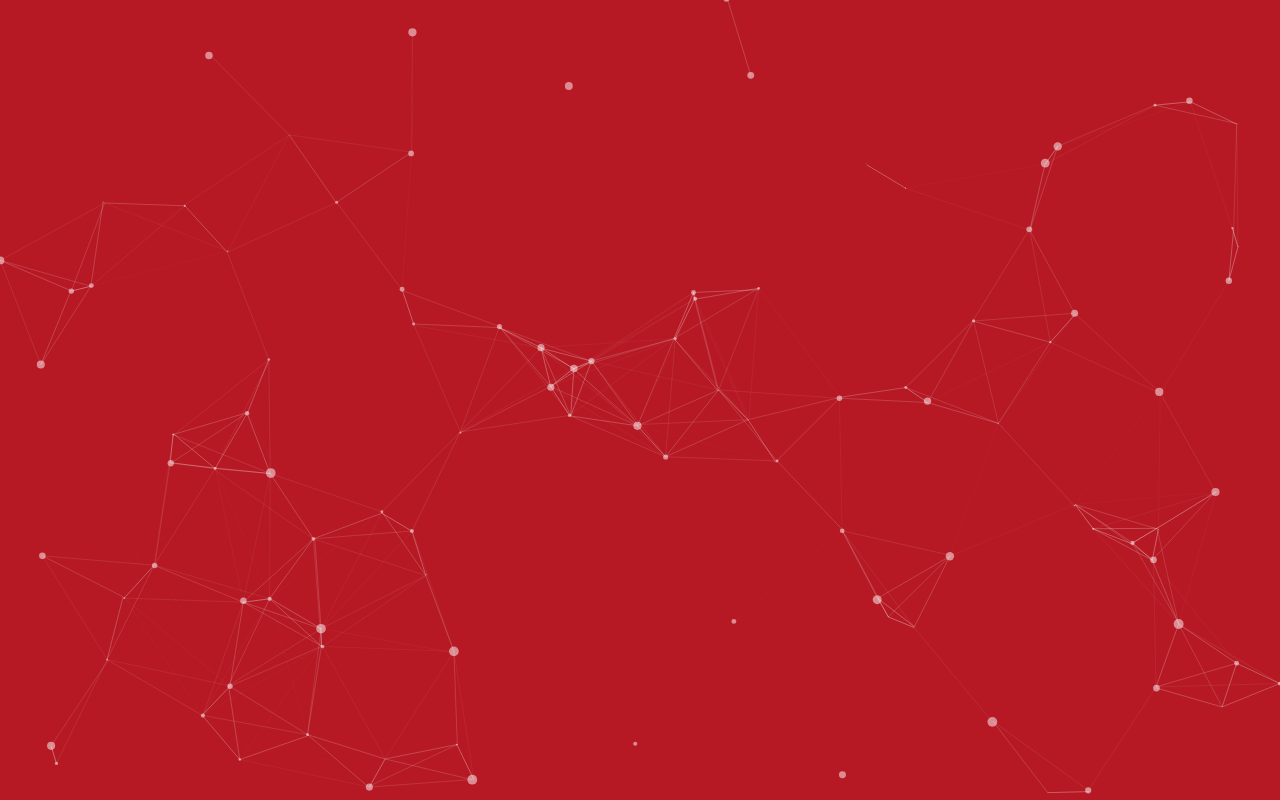
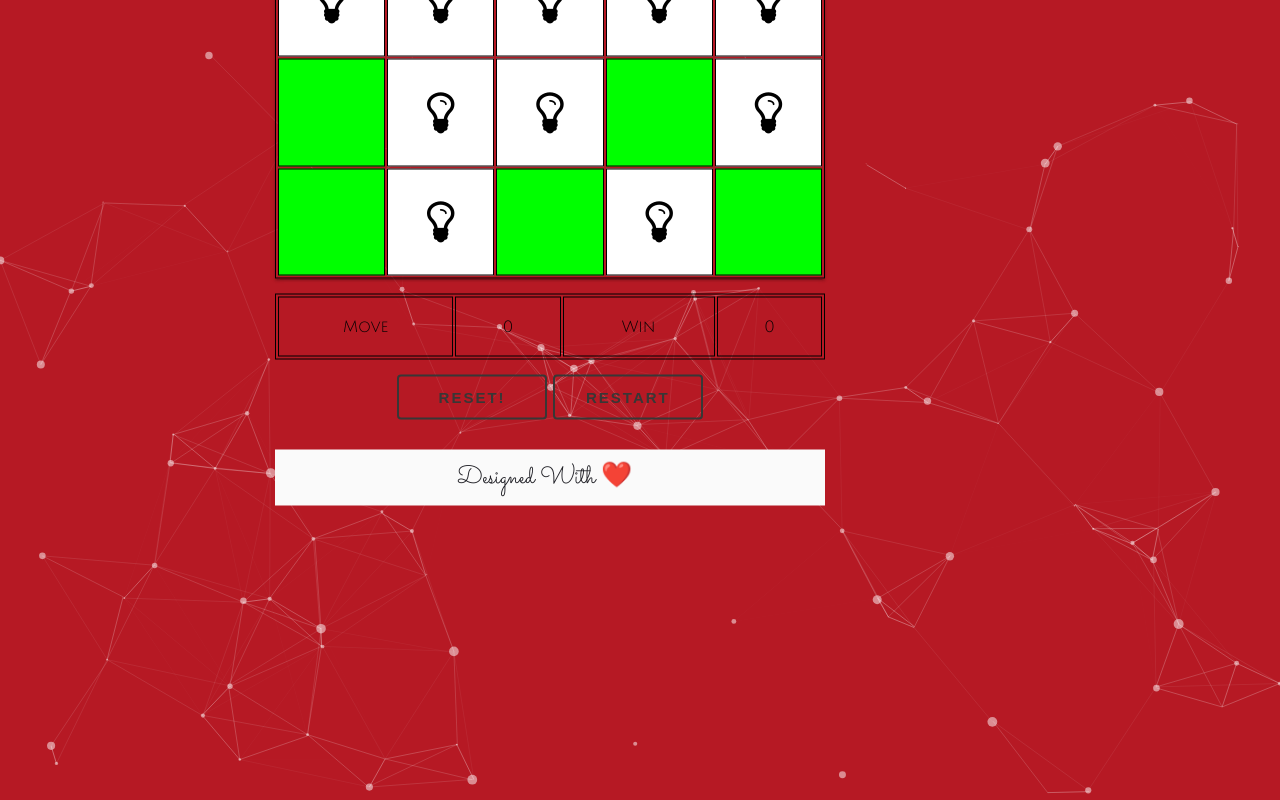
Before and after one commit to sepandhaghighi/lightsout, a plain HTML site: page index.html in a window 1280 px wide. Shown: the top 800 px of the page. Drawn offline with Linux system fonts and the light colour scheme; grey boxes are pictures that could not be loaded; files whose address does not match are found by name.

Commit message:
Particles are now on the background :)

```diff
--- a/css/style.css
+++ b/css/style.css
@@ -267,8 +267,7 @@ button {
 }
 
 #particles-js{
-    position: relative;
-    z-index: +1;
+    position: absolute;
     width: 100%;
     height: 100%;
     background-color: #b61924;
@@ -277,3 +276,9 @@ button {
     background-position: 50% 50%;
     background-repeat: no-repeat;
   }
+
+
+.siteWrapper {
+    position: absolute;
+	transform: translate(50%,-50%);
+}
--- a/index.html
+++ b/index.html
@@ -20,15 +20,17 @@
 
 
 <body>
-        <div id="particles-js"> </div>
+    <div id="particles-js">
+
+        <div class="siteWrapper">
             <a href="index.html">
                 <h1 id="game_name">Loading ...</h1>
             </a>
             <div class="header">
                 <h1 id="help_page"><a href="help.html">Help</a></h1>
             </div>
-    <div class="timer"><i class="fa fa-clock-o" aria-hidden="true"></i>&nbsp;<span id="time">07:00</span>&nbsp;<i class="fa fa-clock-o" aria-hidden="true"></i></div>
-
+            <div class="timer"><i class="fa fa-clock-o" aria-hidden="true"></i>&nbsp;<span id="time">07:00</span>&nbsp;<i class="fa fa-clock-o"
+                    aria-hidden="true"></i></div>
             <table class="lightsout">
                 <tr>
                     <td id="1" onclick="reply_click(this.id)"><i class="fa fa-spinner fa-spin fa-3x fa-fw"></i></td>
@@ -67,16 +69,14 @@
                     <td id="25" onclick="reply_click(this.id)"><i class="fa fa-spinner fa-spin fa-3x fa-fw"></i></td>
                 </tr>
 
+            </table>
 
-    </table>
             <table class="score">
-
                 <tr>
                     <td>Move</td>
                     <td id="move">0</td>
                     <td>Win</td>
                     <td id="win">0</td>
-
                 </tr>
             </table>
             <div class="button_section">
@@ -87,6 +87,9 @@
             <div id="login-footer">
                 <p>&nbsp;Designed With ❤️ &nbsp;&nbsp;</p>
             </div>
+        </div>
+    </div>
+
     <script>
         init(1);
     </script>
```
Lines whose indentation alone changed are shown as unchanged.
